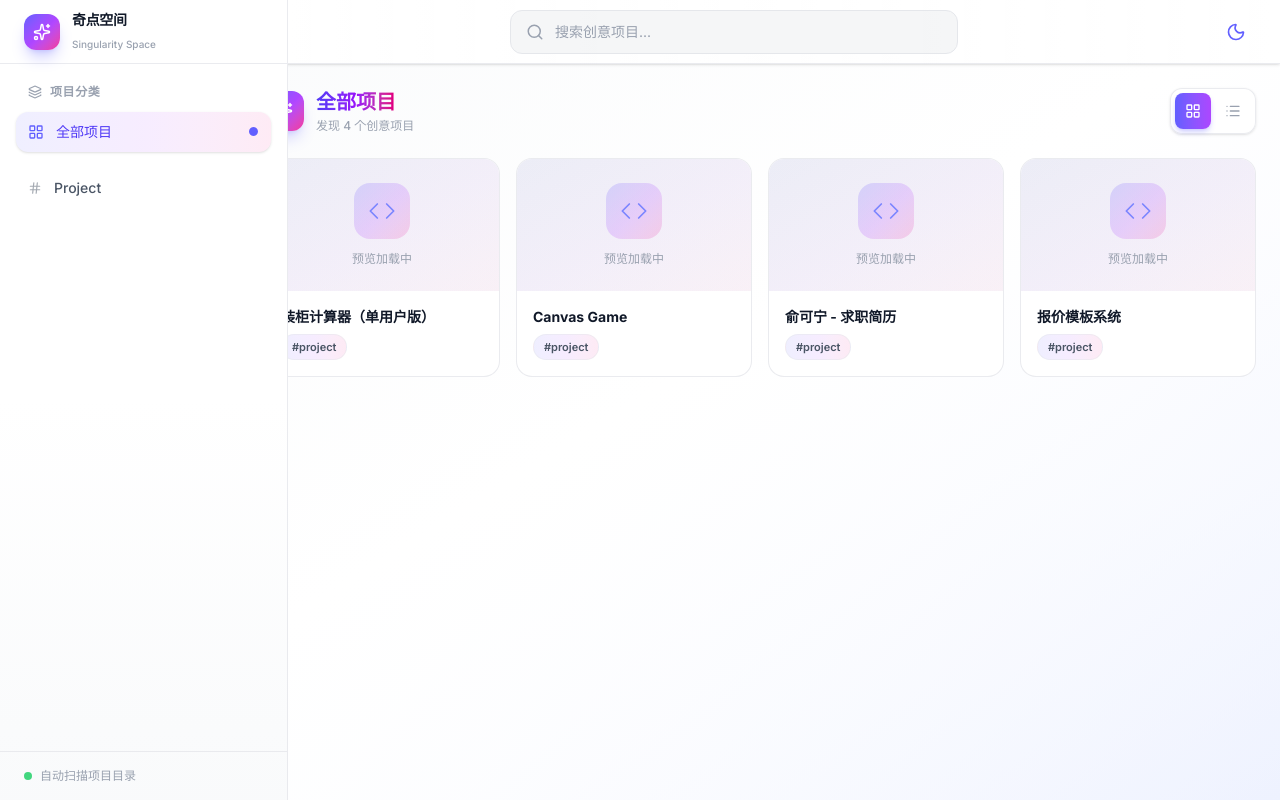
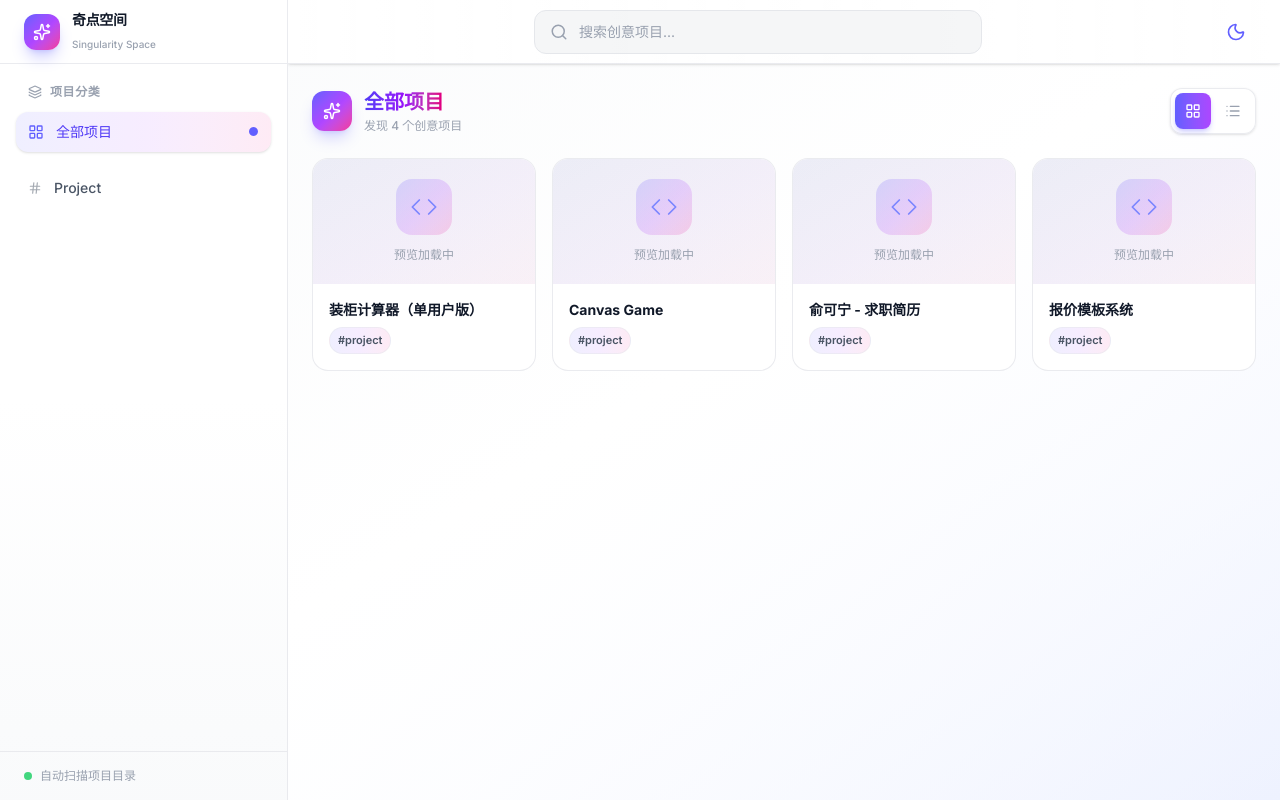
Before and after one commit to Chenming00/Mings-h5project, a React (Vite) app: page / in a window 1280 px wide. Built offline with nearby package versions, Linux system fonts and the light colour scheme.

Commit message:
fix: 修复UI/UX在电脑和手机上显示不完全的问题

```diff
--- a/src/App.jsx
+++ b/src/App.jsx
@@ -80,7 +80,7 @@ export default function App() {
         onClose={() => setIsSidebarOpen(false)}
       />
 
-      <div className="flex-1 flex flex-col min-w-0 md:pl-60">
+        <div className="flex-1 flex flex-col min-w-0 md:pl-72">
         <Header
           searchQuery={searchQuery}
           setSearchQuery={setSearchQuery}
--- a/src/components/Header.jsx
+++ b/src/components/Header.jsx
@@ -22,7 +22,7 @@ export default function Header({ searchQuery, setSearchQuery, isDark, toggleDark
 
       {/* Search */}
       <div className="flex-1 flex justify-center">
-        <div className="relative w-full max-w-md group">
+        <div className="relative w-full max-w-xs sm:max-w-md group">
           <Search className="absolute left-4 top-1/2 -translate-y-1/2 text-gray-400 dark:text-gray-500 pointer-events-none transition-colors group-focus-within:text-indigo-500" size={18} />
           <input
             type="text"
--- a/src/components/PreviewPane.jsx
+++ b/src/components/PreviewPane.jsx
@@ -18,7 +18,7 @@ export default function PreviewPane({ project, onClose, onOpenNew }) {
       />
 
       {/* Panel — full screen on mobile, side panel on md+ */}
-      <div className="fixed z-50 inset-0 md:inset-y-0 md:right-0 md:left-auto md:w-[65vw] lg:w-[58vw] xl:w-[52vw] flex flex-col bg-gradient-to-b from-white via-white to-gray-50 dark:from-gray-950 dark:via-gray-950 dark:to-gray-900 md:border-l border-gray-200/80 dark:border-gray-800/80 shadow-2xl animate-in slide-in-from-right duration-300">
+      <div className="fixed z-50 inset-0 sm:inset-y-0 sm:right-0 sm:left-auto sm:w-[95vw] md:w-[65vw] lg:w-[58vw] xl:w-[52vw] flex flex-col bg-gradient-to-b from-white via-white to-gray-50 dark:from-gray-950 dark:via-gray-950 dark:to-gray-900 sm:border-l border-gray-200/80 dark:border-gray-800/80 shadow-2xl animate-in slide-in-from-right duration-300">
 
         {/* Toolbar */}
         <div className="flex items-center gap-3 px-5 h-16 border-b border-gray-200/80 dark:border-gray-800/80 shrink-0 bg-gradient-to-r from-white/95 via-white/90 to-white/95 dark:from-gray-950/95 dark:via-gray-950/90 dark:to-gray-950/90 backdrop-blur-xl">
--- a/src/components/ProjectCard.jsx
+++ b/src/components/ProjectCard.jsx
@@ -53,11 +53,11 @@ export default function ProjectCard({ project, onClick, onOpenNew }) {
           {project.name}
         </h3>
         {project.tags?.length > 0 && (
-          <div className="flex flex-wrap gap-1.5 mt-auto">
+          <div className="flex flex-wrap gap-1.5 mt-auto max-w-full">
             {project.tags.map((tag, i) => (
               <span
                 key={i}
-                className="text-[11px] font-semibold px-2.5 py-1 rounded-full bg-gradient-to-r from-indigo-500/10 via-purple-500/10 to-pink-500/10 text-gray-600 dark:text-gray-400 border border-gray-200/50 dark:border-gray-700/50 hover:border-indigo-300 dark:hover:border-indigo-600 transition-colors"
+                className="text-[11px] font-semibold px-2 py-1 rounded-full bg-gradient-to-r from-indigo-500/10 via-purple-500/10 to-pink-500/10 text-gray-600 dark:text-gray-400 border border-gray-200/50 dark:border-gray-700/50 hover:border-indigo-300 dark:hover:border-indigo-600 transition-colors truncate max-w-full"
               >
                 #{tag}
               </span>
--- a/src/components/ProjectListRow.jsx
+++ b/src/components/ProjectListRow.jsx
@@ -22,11 +22,11 @@ export default function ProjectListRow({ project, onClick, onOpenNew }) {
       </div>
 
       {/* Tags */}
-      <div className="hidden sm:flex items-center gap-2 shrink-0">
+      <div className="hidden sm:flex items-center gap-2 shrink-0 max-w-[120px] overflow-hidden">
         {project.tags?.map((tag, i) => (
           <span
             key={i}
-            className="flex items-center gap-1 text-[11px] font-semibold px-2.5 py-1 rounded-full bg-gradient-to-r from-indigo-500/10 via-purple-500/10 to-pink-500/10 text-gray-600 dark:text-gray-400 border border-gray-200/50 dark:border-gray-700/50"
+            className="flex items-center gap-1 text-[11px] font-semibold px-2 py-1 rounded-full bg-gradient-to-r from-indigo-500/10 via-purple-500/10 to-pink-500/10 text-gray-600 dark:text-gray-400 border border-gray-200/50 dark:border-gray-700/50 truncate"
           >
             <Hash size={10} className="text-indigo-400" />
             {tag}
--- a/src/index.css
+++ b/src/index.css
@@ -23,6 +23,28 @@ body {
 #root {
   width: 100%;
   min-height: 100svh;
+}
+
+/* ─── Responsive Utilities ─── */
+.overflow-x-hidden {
+  overflow-x: hidden;
+}
+
+.max-w-full {
+  max-width: 100%;
+}
+
+.truncate {
+  overflow: hidden;
+  text-overflow: ellipsis;
+  white-space: nowrap;
+}
+
+.line-clamp-2 {
+  display: -webkit-box;
+  -webkit-line-clamp: 2;
+  -webkit-box-orient: vertical;
+  overflow: hidden;
 }
 
 /* ─── Custom Scrollbar ─── */
```
